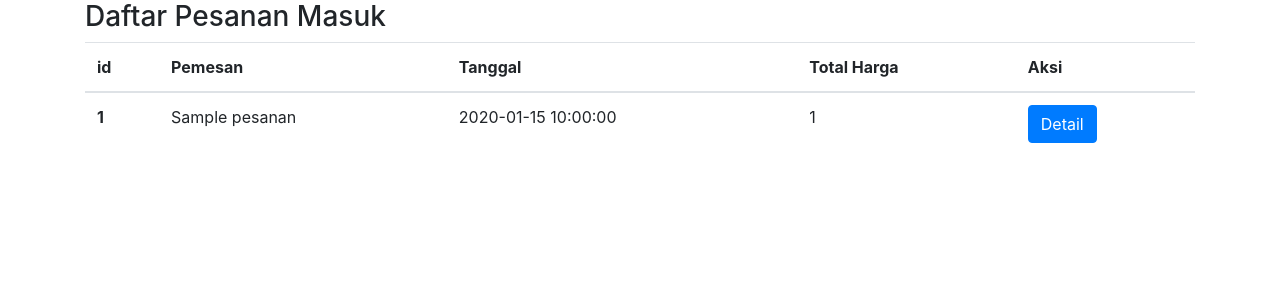
After one commit to firgia1/rekweb2020_trobosajalah, a CodeIgniter 4 app: the page made by app/Views/admin/pesanan.php in a window 1280 px wide. The commit adds this page. Shown: the top 300 px of the page. Run offline with PHP 8.4 and a stand-in for CodeIgniter, Linux system fonts and the light colour scheme; the template is opened without the code that fills it: most values are stand-ins (such as "Sample title", 1, 10 or a date in 2020); some libraries are stand-ins or nearby versions.

Commit message:
menambahkan daftar pemesanan di admin

```diff
--- a/app/Config/Routes.php
+++ b/app/Config/Routes.php
@@ -39,7 +39,7 @@ $routes->get('/produk', 'Produk::index', ['filter' => 'role:admin']);
 $routes->get('/produk/index', 'Produk::index', ['filter' => 'role:admin']);
 $routes->get('/produk/create', 'Produk::create', ['filter' => 'role:admin']);
 $routes->get('/produk/edit/(:segment)', 'Produk::edit/$1', ['filter' => 'role:admin']);
-
+$routes->get('/admin/pesanan', 'Admin::pesanan', ['filter' => 'role:admin']);
 
 $routes->delete('/produk/(:num)', 'Produk::delete/$1', ['filter' => 'role:admin']);
 
--- a/app/Models/PesananModel.php
+++ b/app/Models/PesananModel.php
@@ -7,6 +7,11 @@ class PesananModel extends Model
     // ini nama tabel dari pemesanan
     protected $table = 'user_pesanan';
     protected $primaryKey = 'id_pesanan';
+
+    public function getAllPesanan()
+    {
+        return $this->findAll();
+    }
 
     public function insertPesanan($data)
     {
--- /dev/null
+++ b/app/Views/admin/pesanan.php
@@ -0,0 +1,41 @@
+<?= $this->extend('layout/template'); ?>
+
+<?= $this->section('content'); ?>
+
+<div class="container">
+
+    <?php if ($pesanan == null) {
+        echo "<h3>Tidak ada data</h3>";
+        die();
+    } ?>
+
+    <div class="row">
+        <div class="col">
+            <h3>Daftar Pesanan Masuk</h3>
+            <table class="table">
+                <thead>
+                    <tr>
+                        <th scope="col">id</th>
+                        <th scope="col">Pemesan</th>
+                        <th scope="col">Tanggal</th>
+                        <th scope="col">Total Harga</th>
+                        <th scope="col">Aksi</th>
+                    </tr>
+                </thead>
+                <tbody>
+
+                    <?php foreach ($pesanan as $data) : ?>
+                        <tr>
+                            <th scope="row"><?= $data['id_pesanan']; ?></th>
+                            <td><?= $data['nama_penerima']; ?></td>
+                            <td><?= $data['tanggal_pemesanan']; ?></td>
+                            <td><?= $data['total_pembayaran']; ?></td>
+                            <td><a class="btn btn-primary" href="">Detail</a></td>
+                        </tr>
+                    <?php endforeach; ?>
+                </tbody>
+            </table>
+        </div>
+    </div>
+</div>
+<?= $this->endSection(); ?>
--- a/app/Views/produk/index.php
+++ b/app/Views/produk/index.php
@@ -29,8 +29,12 @@
                     <a href="/produk/create" class="btn btn-primary mt-3">Tambah Data</a>
                 </div>
                 <div class="col-md">
+                    <a class="btn btn-primary mt-3" href="/admin/pesanan">Pesanan</a>
+                </div>
+                <div class="col-md">
                     <a class="btn btn-secondary mt-3" href="/logout">Logout</a>
                 </div>
+
             </div>
 
 
```
Also changed, not shown: app/Controllers/Admin.php (added, +34 -0 lines), app/Controllers/Produk.php (+9 -9 lines).
